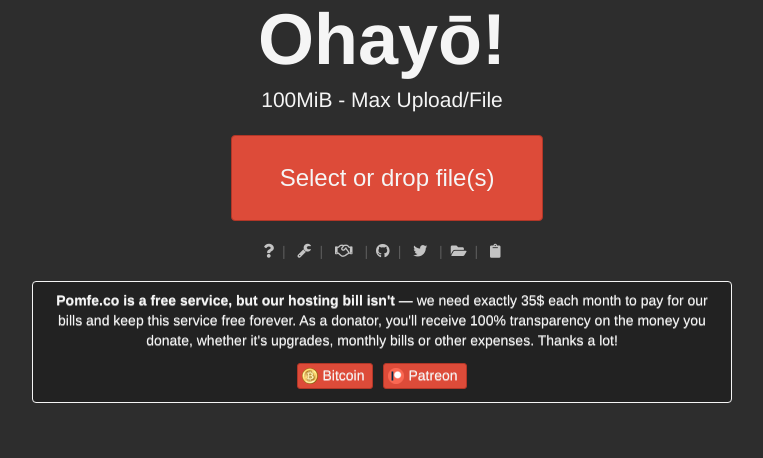
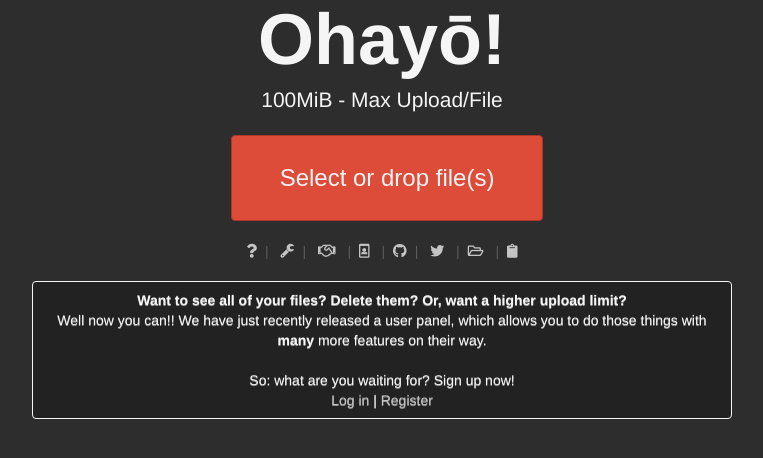
Before and after one commit to VottonDev/pomfe.co-file-hosting, a PHP site: page / in a window 1280 px wide. Shown: the part 97-555 px from the top of the page, without its empty margins (258-1021 px from the left). Run offline with PHP 8.4, Linux system fonts and the light colour scheme.

Commit message:
Alert box
Will be modified

```diff
--- a/global/footer.html
+++ b/global/footer.html
@@ -4,9 +4,10 @@
         <li><a href="https://pomfe.co/faq"><i class="fas fa-question"></i></a></li>
         <li><a href="https://pomfe.co/tools"><i class="fas fa-wrench"></i></a></li>
         <li><a href="https://pomfe.co/supporters"><i class="far fa-handshake"></i></a>
+        <li><a href="https://cloud.pomfe.co/login.php"><i class="far fa-id-badge"></i></a>
         <li><a href="https://github.com/VottonDev/pomfe.co"><i class="fab fa-github"></i></a></li>
-        <li><a href="https://twitter.com/Votton"><i class="fab fa-twitter"></i></a>
-        <li><a href="https://t.pomfe.co"><i class="fas fa-folder-open"></i></a></li>
+        <li><a href="https://twitter.com/Votton"><i class="fab fa-twitter"></i>
+        <li><a href="https://t.pomfe.co"><i class="far fa-folder-open"></i></a>
         <li><a href="https://p.pomfe.co"><i class="fas fa-clipboard" aria-hidden="true"></i></a></li>
     </ul>
 </nav>
--- a/index.php
+++ b/index.php
@@ -86,8 +86,10 @@ if (isset($_SESSION['level'])) {
         </div>
 
         <p class="alert alert-info">
-            <strong>Pomfe.co is a free service, but our hosting bill isn't</strong> &mdash; we need exactly 35$ each month to pay for our bills and keep this service free forever. As a donator, you'll receive 100% transparency on the money you donate, whether it's upgrades, monthly bills or other expenses. Thanks a lot!
-            <span class="donate-btns"><a class="donate-btn donate-bitcoin" href="bitcoin:1Jx1PSYdqwrhtYGhUvVvYZRfKScHQ9VLRH?label=tpb.lc&amp;message=Hosting%20Bills" target="_BLANK"><span class="icon icon-bitcoin"></span> Bitcoin</a><a class="donate-btn donate-patreon" href="https://www.patreon.com/Votton" target="_BLANK"><span class="icon icon-patreon"></span> Patreon</a></div>
+            <strong>Want to see all of your files? Delete them? Or, want a higher upload limit?</strong>
+            <br> Well now you can!! We have just recently released a user panel, which allows you to do those things with <strong>many</strong> more features on their way.<br>
+            <br>So: what are you waiting for? Sign up now!
+            <br><a href="https://cloud.pomfe.co/login.php" target="_BLANK">Log in</a> | <a href="https://cloud.pomfe.co/register.php" target="_BLANK">Register</a></div>
 
 </body>
 
```
